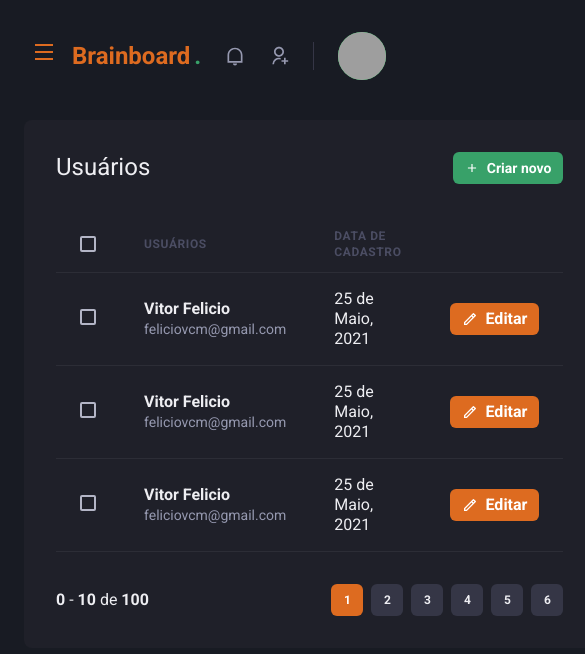
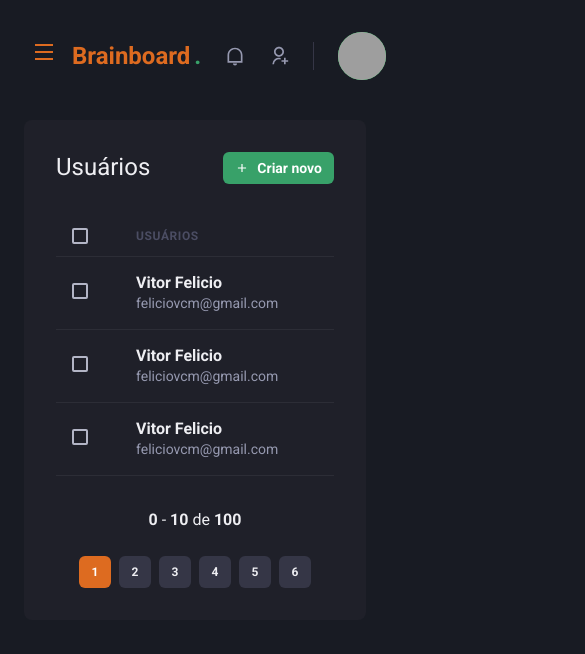
Before and after one commit to feliciovcm/chapterIV-dashboard, a Next.js app: page /users in a window 390 px wide. Shown: the top 654 px of the page, 585 px wide, since content can reach past the window. Built offline with nearby package versions, Linux system fonts and the light colour scheme; grey boxes are pictures that could not be loaded.

Commit message:
Make dashboar and users page responsive

```diff
--- a/src/components/Pagination/index.tsx
+++ b/src/components/Pagination/index.tsx
@@ -4,7 +4,7 @@ import { PaginationItem } from "./PaginationItem";
 export default function Pagination() {
   return (
     <Stack
-      direction="row"
+      direction={["column", "row"]}
       spacing="6"
       mt="8"
       justify="space-between"
--- a/src/pages/dashboard.tsx
+++ b/src/pages/dashboard.tsx
@@ -1,4 +1,5 @@
 import { Box, Flex, SimpleGrid, Text } from "@chakra-ui/layout";
+import { ApexOptions } from "apexcharts";
 import dynamic from "next/dynamic";
 import Header from "../components/Header";
 import Sidebar from "../components/Sidebar";
@@ -11,7 +12,7 @@ const Chart = dynamic(() => import("react-apexcharts"), { ssr: false });
 // Exemplo: Vou carregar um componente somente quando o usuario clicar em um botão.
 // Passando ssr: false, eu garato que o gráfico será renderizado somente pelo lado do browser,
 // e nunca pelo lado do servidor, garantindo seu funcionamento.
-const options = {
+const options: ApexOptions = {
   chart: {
     toolbar: {
       show: false,
--- a/src/pages/users/index.tsx
+++ b/src/pages/users/index.tsx
@@ -2,6 +2,7 @@ import { Button } from "@chakra-ui/button";
 import { Checkbox } from "@chakra-ui/checkbox";
 import Icon from "@chakra-ui/icon";
 import { Box, Flex, Heading, Text } from "@chakra-ui/layout";
+import { useBreakpointValue } from "@chakra-ui/media-query";
 import { Table, Tbody, Td, Th, Thead, Tr } from "@chakra-ui/table";
 import React from "react";
 import { RiAddLine, RiPencilLine } from "react-icons/ri";
@@ -9,7 +10,15 @@ import Header from "../../components/Header";
 import Pagination from "../../components/Pagination";
 import Sidebar from "../../components/Sidebar";
 
+// Lidar com responsividade com tabela é muito complicado, em caso de tabela com
+// muitas colunas o ideal é só colocar um scroll na tabela
+
 export default function UserList() {
+  const isWideScreen = useBreakpointValue({
+    base: false,
+    lg: true,
+  });
+
   return (
     <Box>
       <Header />
@@ -37,17 +46,18 @@ export default function UserList() {
           <Table colorScheme="whiteAlpha">
             <Thead>
               <Tr>
-                <Th>
+                <Th px={["4", "4", "6"]}>
                   <Checkbox colorScheme="orange" />
                 </Th>
                 <Th>usuários</Th>
-                <Th>Data de cadastro</Th>
-                <Th width="8"></Th>
+                {isWideScreen && <Th>Data de cadastro</Th>}
+
+                {isWideScreen && <Th width="8"></Th>}
               </Tr>
             </Thead>
             <Tbody>
               <Tr>
-                <Td px="6">
+                <Td px={["4", "4", "6"]}>
                   <Checkbox colorScheme="orange" />
                 </Td>
                 <Td>
@@ -58,7 +68,8 @@ export default function UserList() {
                     </Text>
                   </Box>
                 </Td>
-                <Td>25 de Maio, 2021</Td>
+                {isWideScreen && <Td>25 de Maio, 2021</Td>}
+                {isWideScreen && (
                   <Td>
                     <Button
                       as="a"
@@ -70,9 +81,10 @@ export default function UserList() {
                       Editar
                     </Button>
                   </Td>
+                )}
               </Tr>
               <Tr>
-                <Td px="6">
+                <Td px={["4", "4", "6"]}>
                   <Checkbox colorScheme="orange" />
                 </Td>
                 <Td>
@@ -83,7 +95,8 @@ export default function UserList() {
                     </Text>
                   </Box>
                 </Td>
-                <Td>25 de Maio, 2021</Td>
+                {isWideScreen && <Td>25 de Maio, 2021</Td>}
+                {isWideScreen && (
                   <Td>
                     <Button
                       as="a"
@@ -95,9 +108,10 @@ export default function UserList() {
                       Editar
                     </Button>
                   </Td>
+                )}
               </Tr>
               <Tr>
-                <Td px="6">
+                <Td px={["4", "4", "6"]}>
                   <Checkbox colorScheme="orange" />
                 </Td>
                 <Td>
@@ -108,7 +122,8 @@ export default function UserList() {
                     </Text>
                   </Box>
                 </Td>
-                <Td>25 de Maio, 2021</Td>
+                {isWideScreen && <Td>25 de Maio, 2021</Td>}
+                {isWideScreen && (
                   <Td>
                     <Button
                       as="a"
@@ -120,6 +135,7 @@ export default function UserList() {
                       Editar
                     </Button>
                   </Td>
+                )}
               </Tr>
             </Tbody>
           </Table>
```
Also changed, not shown: src/pages/users/create.tsx (+4 -4 lines). Lines whose indentation alone changed are shown as unchanged.
